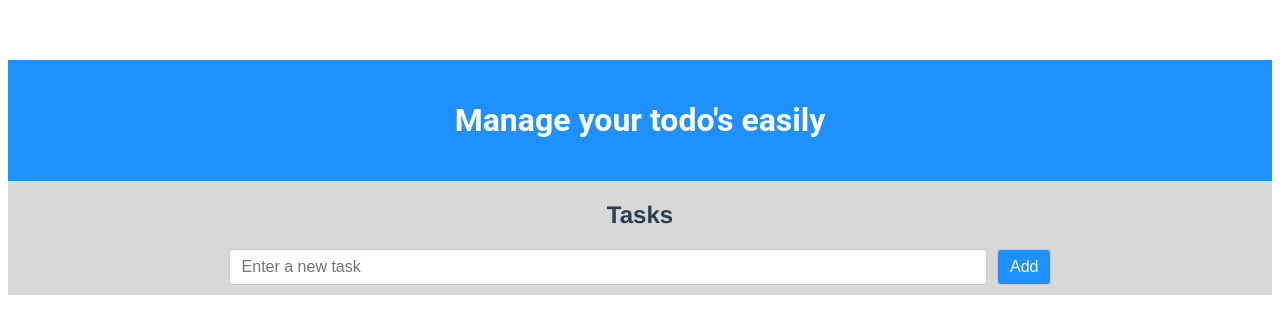
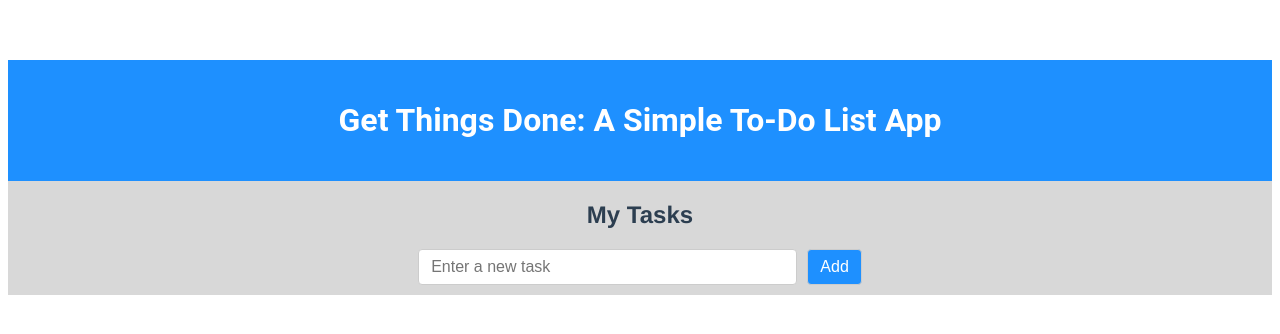
Before and after one commit to nishanng/tasks-lister-vue, a Vue app: page / in a window 1280 px wide. Shown: the top 334 px of the page. Built offline with nearby package versions, Linux system fonts and the light colour scheme.

Commit message:
further updates

```diff
--- a/src/components/Appheader.vue
+++ b/src/components/Appheader.vue
@@ -1,6 +1,6 @@
 <template>
   <header>
-    <h1>Manage your todo's easily</h1>
+    <h1>Get Things Done: A Simple To-Do List App</h1>
   </header>
 </template>
 
--- a/src/components/ToDoList.vue
+++ b/src/components/ToDoList.vue
@@ -1,20 +1,19 @@
 <template>
   <section>
-    <h2>Tasks</h2>
+    <h2>My Tasks</h2>
     <div class="task-container">
       <div class="input-container">
         <input type="text" v-model="newTask" @keyup.enter="addTask" placeholder="Enter a new task" />
         <button @click="addTask">Add</button>
+      </div>
       <ul>
         <li v-for="(task, index) in tasks" :key="index">
           <div class="task-item">
             <input type="checkbox" @change="toggleCompleted(task)" :checked="task.completed" />
             <label :class="{ 'task-completed': task.completed }">{{ task.text }}</label>
-              <button class="delete-button" @click="deleteTask(index)">Delete</button>
           </div>
         </li>
       </ul>
-      </div>
       <button v-if="showDeleteAllButton" class="delete-all-button" @click="deleteAllTasks">Delete All</button>
     </div>
   </section>
@@ -51,7 +50,12 @@ export default {
     },
     toggleCompleted(task) {
     task.completed = !task.completed;
-    },
+    if (task.completed) {
+      task.textClass = 'task-completed';
+    } else {
+      task.textClass = '';
+    }
+  }
   },
 };
 </script>
@@ -65,6 +69,11 @@ input[type="text"] {
   box-sizing: border-box;
   border-radius: 4px;
   border: 1px solid #ccc;
+}
+
+input[type="checkbox"] {
+  width: 20px;
+  height: 20px;
 }
 
 ul {
@@ -93,6 +102,15 @@ button {
 button:hover {
   background-color: #1c86ee;
 }
+.task-container {
+  width: 50%;
+  margin: 20px auto;
+  text-align: center;
+}
+.task-completed {
+  text-decoration: line-through;
+  color: red;
+}
 
 .delete-button {
   font-size: 14px;
@@ -118,4 +136,9 @@ button:hover {
   background-color: #dc143c;
   color: white;
 }
+@media screen and (max-width: 600px) {
+  input[type="text"] {
+    width: 100%;
+  }
+}
 </style>
```
Lines whose indentation alone changed are shown as unchanged.
